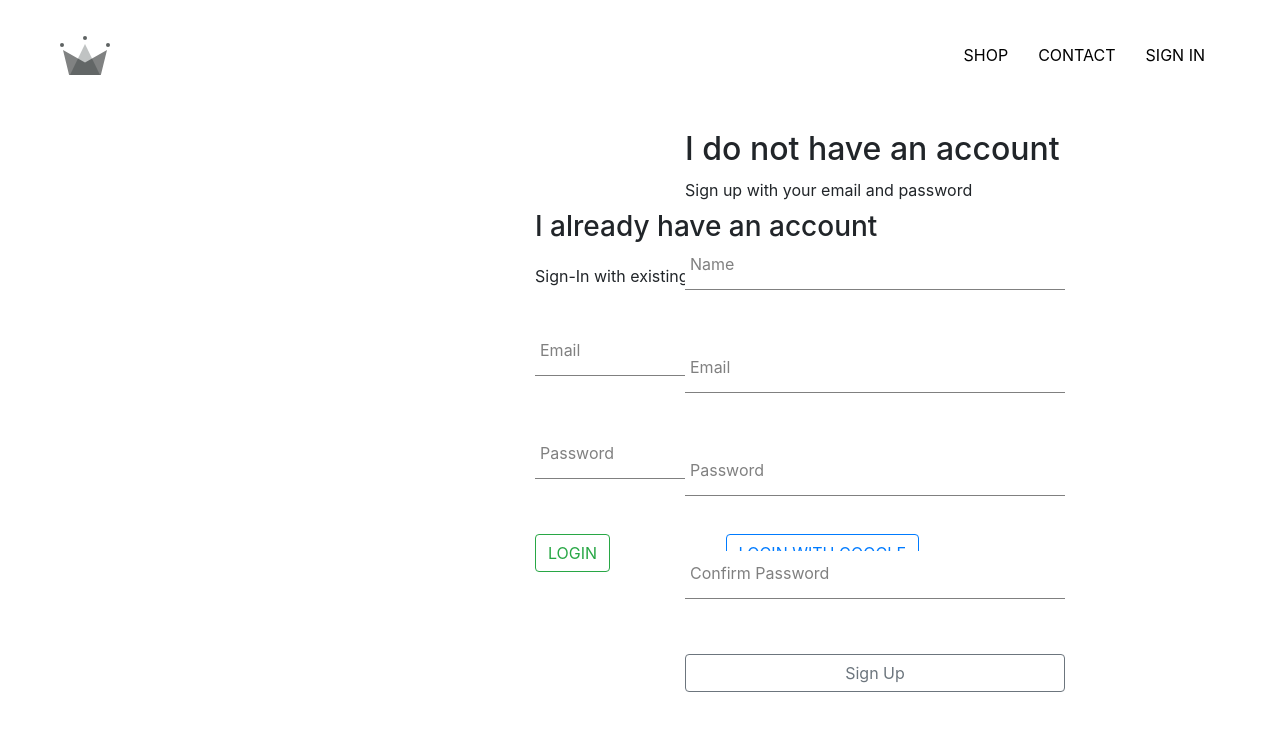
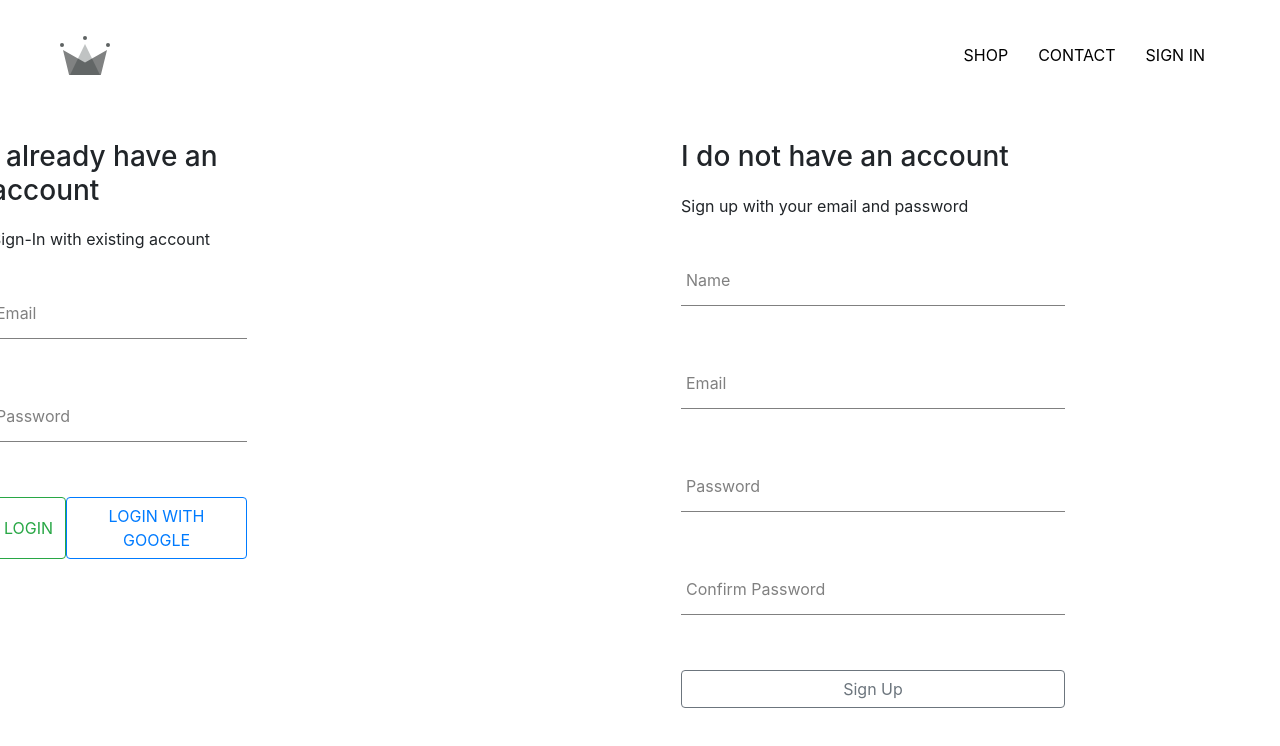
Before and after one commit to rohanrony250/E-commerce-website-ReactApp, a React (Create React App) app: page /login in a window 1280 px wide. Shown: the top 746 px of the page. Built offline with nearby package versions, Linux system fonts and the light colour scheme; no server answers.

Commit message:
signup auth and styles

```diff
--- a/src/components/sign-in/sign-in.styles.scss
+++ b/src/components/sign-in/sign-in.styles.scss
@@ -1,9 +1,8 @@
 .sign-in
 {
-    width: 30vw;
+    width: 20vw;
     position: relative;
-    top: 5em;
-    left: 20em;
+    left: -14em;
 
     .title
     {
--- a/src/components/sign-up/signup-component.jsx
+++ b/src/components/sign-up/signup-component.jsx
@@ -55,11 +55,11 @@ class SignUp extends React.Component
         const { displayName, email, password, confirmpassword } = this.state;
         return(
             <div className='sign-up'>
-                <h2 className='title'>
+                <h3 className='title'>
 
                     I do not have an account
 
-                </h2>
+                </h3>
                 <span>
                     Sign up with your email and password
                 </span>
--- a/src/components/sign-up/signup-styles.scss
+++ b/src/components/sign-up/signup-styles.scss
@@ -2,10 +2,10 @@
 {
     display: flex;
     flex-direction: column;
-    width: 380px;
+    width: 30vw;
 }
 
 .title
 {
-    margin: 10px 0;
+    margin: 20px 0;
 }
--- a/src/pages/login/login-component.jsx
+++ b/src/pages/login/login-component.jsx
@@ -6,6 +6,7 @@ import SignUp from '../../components/sign-up/signup-component';
 const LoginPage = () =>
 (
     <div className='login'>
+
         <SignIn />
         <SignUp />
     </div>
```
Also changed, not shown: 1 other file (tests, documents, lock files or other folders).
